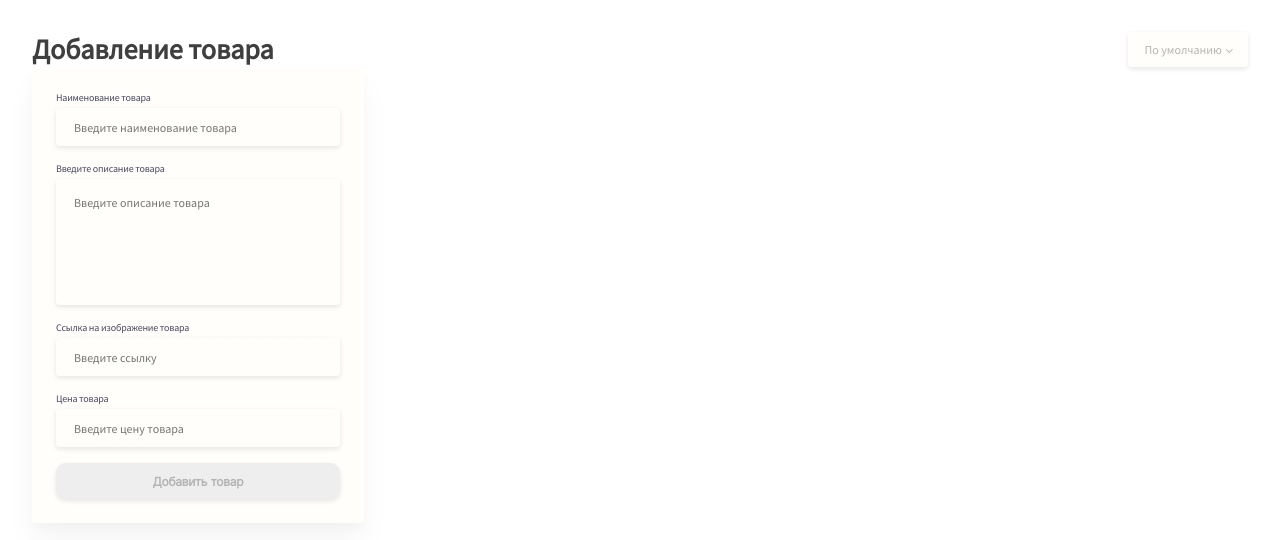
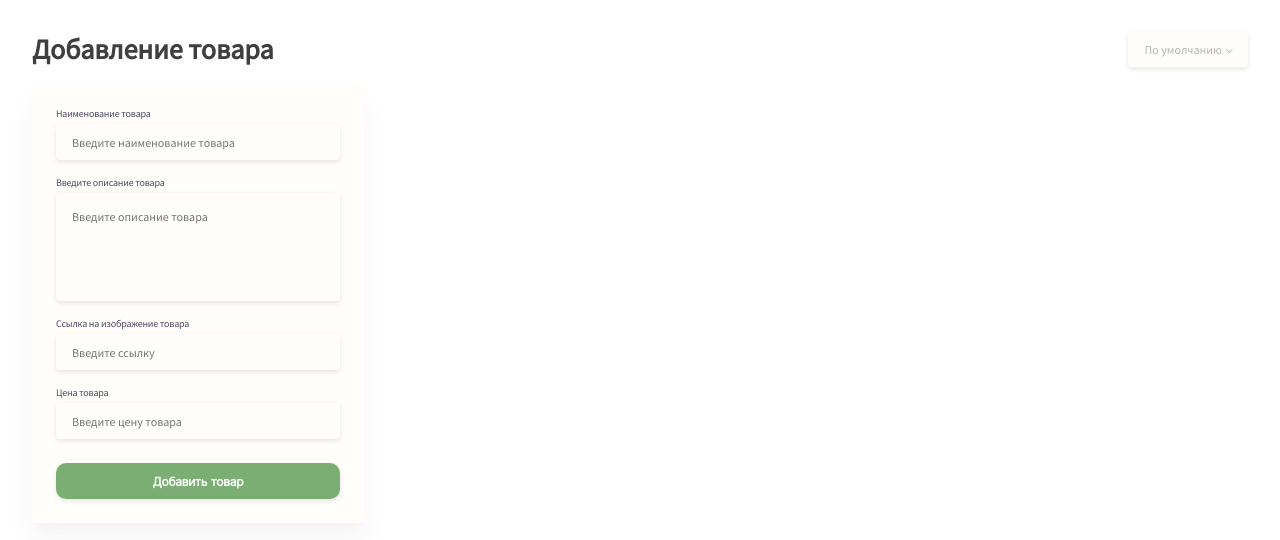
Before and after one commit to leaderdsn/add-product-app, a Nuxt app: page / in a window 1280 px wide. Shown: the top 540 px of the page. Built offline with nearby package versions, Linux system fonts and the light colour scheme.

Commit message:
adaptive and validation of adding a product card

```diff
--- a/components/AppSidebar.vue
+++ b/components/AppSidebar.vue
@@ -1,11 +1,16 @@
-import AppSidebar from '@/components/AppSidebar.vue';
 <template>
-  <div class="app-sidebar">
-    <h1>Добавление товара</h1>
-    <form class="form">
+  <div class="app-sidebar" :class="{'sidebar-show' : sidebarShow && isMobileWidth}">
+    <h1>
+      <button class="btn-close-sidebar" @click="hiddenSidebar">
+        <svg-icon icon-class="close" />
+      </button>
+      Добавление товара
+    </h1>
+    <form class="form" @submit="onSubmit">
       <label class="form-textfield">
         Наименование товара
         <input v-model="form.name" placeholder="Введите наименование товара" type="text"/>
+        <small v-if="errors.name !== null">{{ errors.name }}</small>
       </label>
       <label class="form-textfield">
         Введите описание товара
@@ -14,12 +19,20 @@ import AppSidebar from '@/components/AppSidebar.vue';
       <label class="form-textfield">
         Ссылка на изображение товара
         <input v-model="form.src" type="text" placeholder="Введите ссылку"/>
+        <small v-if="errors.src !== null">{{ errors.src }}</small>
       </label>
       <label class="form-textfield">
         Цена товара
-        <input v-model="form.cost" type="text" placeholder="Введите цену товара"/>
+        <input
+          v-model="form.cost"
+          type="text"
+          placeholder="Введите цену товара"
+          onkeypress="return (event.charCode >= 48 && event.charCode <= 57)"
+          @change="thousandSeparator"
+        />
+        <small v-if="errors.cost !== null">{{ errors.cost }}</small>
       </label>
-      <button class="app-btn-primary form-btn" type="submit" disabled>Добавить товар</button>
+      <button class="app-btn-primary form-btn" type="submit">Добавить товар</button>
     </form>
   </div>
 </template>
@@ -27,26 +40,103 @@ import AppSidebar from '@/components/AppSidebar.vue';
 <script>
 export default {
   name: 'AppSidebar',
+  props: {
+    isMobileWidth: {
+      type: Boolean,
+      default: () => false
+    },
+    sidebarShow: {
+      type: Boolean,
+      default: () => false
+    },
+  },
   data() {
     return {
-      form: {}
+      form: {},
+      GUID: null,
+      errors: {
+        name: null,
+        src: null,
+        cost: null,
+      },
     }
+  },
+  methods: {
+    thousandSeparator(e) {
+      const str = e.target.value
+      this.form.cost = str.replace(/\B(?=(\d{3})+(?!\d))/g, " ")
+    },
+    hiddenSidebar() {
+      this.$emit('hiddenSidebar', false)
+    },
+    createNewUUID() {
+      this.GUID = this.generateUUID();
+    },
+    generateUUID() {
+        let d = new Date().getTime();
+        if (typeof performance !== 'undefined' && typeof performance.now === 'function'){
+            d += performance.now();
+        }
+        const newGuid = 'xxxxxxxx-xxxx-4xxx-yxxx-xxxxxxxxxxxx'.replace(/[xy]/g, function (c) {
+            const r = (d + Math.random() * 16) % 16 | 0;
+            d = Math.floor(d / 16);
+            return (c === 'x' ? r : (r & 0x3 | 0x8)).toString(16);
+        });
+
+        return newGuid;
+    },
+    onSubmit(e) {
+      e.preventDefault();
+      const { name, src, cost } = this.form
+      if (name && src && cost) {
+        this.createNewUUID()
+        this.form.id = this.GUID
+        this.$emit('addProduct', this.form)
+        this.form = {}
+      }
+
+      this.errors = {
+        name: null,
+        src: null,
+        cost: null,
+      };
+
+      if (!name) {
+        this.errors.name = 'Требуется указать наименование товара'
+      }
+      if (!src) {
+        this.errors.src = 'Требуется указать ссылку на изображение товара'
+      }
+      if (!cost) {
+        this.errors.cost = 'Требуется указать стоимость товара'
+      }
+    },
   }
-
 }
 </script>
 
 <style lang="sass" scoped>
   .app-sidebar
-    width: 100%
-    max-width: 332px
+    display: flex
+    position: fixed
+    width: 332px
+    min-width: 250px
     grid-gap: 16px
+    flex-direction: column
+    .btn-close-sidebar
+      display: none
+      cursor: pointer
+      background: transparent
+      border: 0
+      padding: 0
+      color: #3F3F3F
   .form
     display: flex
     flex-grow: 1
     flex-basis: 100%
     flex-direction: column
     grid-gap: 16px
+    max-height: 440px
     background: #FFFEFB
     box-shadow: 0px 20px 30px rgba(0, 0, 0, 0.04), 0px 6px 10px rgba(0, 0, 0, 0.02)
     border-radius: 4px
@@ -64,14 +154,26 @@ export default {
       font-weight: 600
       text-align: center
       letter-spacing: -0.02em
+      margin-top: 8px
 
   label
+    position: relative
     font-family: 'Source Sans Pro'
     font-weight: 400
     font-size: 10px
     line-height: 13px
     letter-spacing: -0.02em
     color: #49485E
+
+  small
+    position: absolute
+    bottom: -14px
+    font-family: 'Source Sans Pro'
+    font-weight: 400
+    font-size: 8px
+    line-height: 10px
+    letter-spacing: -0.02em
+    color: #FF8484
 
   input,
   textarea
@@ -86,11 +188,45 @@ export default {
     font-size: 12px
     line-height: 15px
     color: #B4B4B4
+    padding: 0
+    box-sizing: border-box
     &:focus
       outline: none
 
   textarea
+    height: 108px
     padding-top: 16px
-    height: 108px
+    box-sizing: border-box
     resize: none
+
+  @media (max-width: 991px)
+    .app-sidebar
+      top: 0
+      left: -991px
+      z-index: 2
+      width: 100%
+      flex-basis: 100%
+      min-width: 280px
+      background: #FFFEFB
+      grid-gap: 0
+      height: 100%
+      overflow: auto
+      transition: 0.3s
+      h1
+        position: sticky
+        top: 0
+        padding: 10px 0
+        box-sizing: border-box
+        text-align: center
+        border-bottom: 1px solid #EEEEEE
+        background: #FFFEFB
+        .btn-close-sidebar
+          display: flex
+          position: absolute
+          left: 24px
+      form
+        border-radius: 0
+        box-shadow: none
+  .sidebar-show
+    left: 0
 </style>
```
